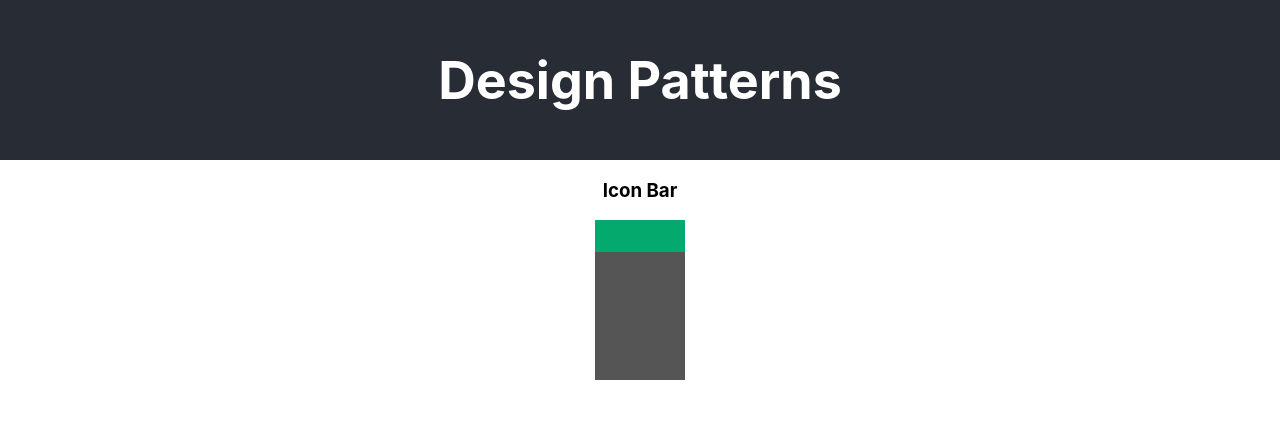
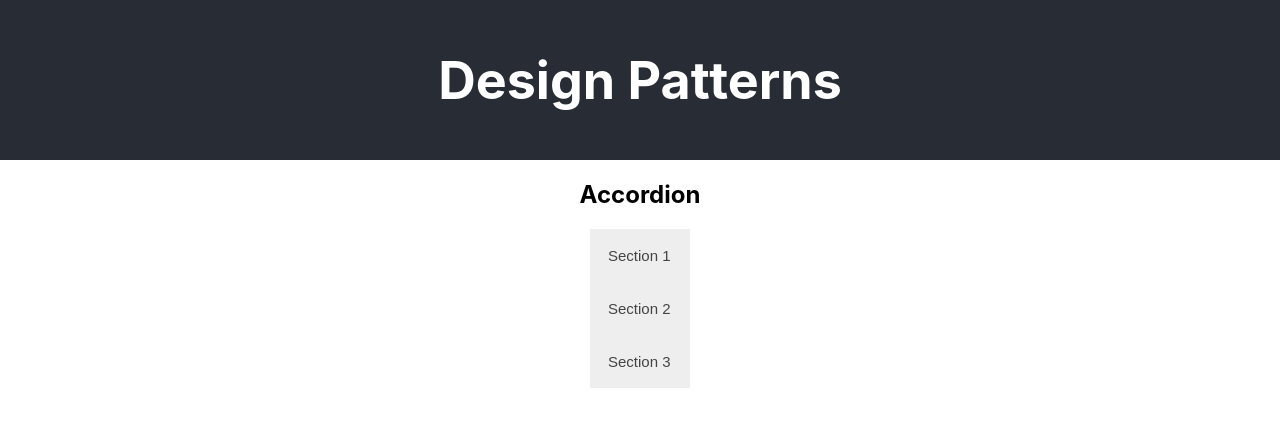
Before and after one commit to hygtfrde/design_patterns, a React (Create React App) app: page / in a window 1280 px wide. Shown: the top 426 px of the page. Built offline with nearby package versions, Linux system fonts and the light colour scheme.

Commit message:
accordion component started

```diff
--- a/src/App.tsx
+++ b/src/App.tsx
@@ -1,7 +1,7 @@
 import React from 'react';
 import './App.css';
 
-import IconBar from './Design_Patterns/Menus/IconBar/IconBar';
+import IconBar from './Design_Patterns/Menus/Accordion/Accordion';
 
 function App() {
   return (
--- /dev/null
+++ b/src/Design_Patterns/Menus/Accordion/Accordion.tsx
@@ -0,0 +1,38 @@
+import React from "react";
+import { useRef } from "react";
+import './accordion_styles.css';
+
+const Accordion = () => {
+    const elementRef = useRef<any>(null);
+    const clickHandler = () => {
+        if (elementRef.current && !elementRef.current.nextElementSibling.style.display) {
+            elementRef.current.nextElementSibling.style.display = 'block';
+        }
+        else if (elementRef.current && elementRef.current.nextElementSibling.style.display == 'block') {
+            elementRef.current.nextElementSibling.style.display = '';
+        }
+    }
+
+    return (
+        <div className="accordion-container">
+            <h2>Accordion</h2>
+
+            <button className="accordion" onClick={clickHandler} ref={elementRef}>Section 1</button>
+            <div className="panel">
+                <p>CONTENT 1</p>
+            </div>
+
+            <button className="accordion" onClick={clickHandler} ref={elementRef}>Section 2</button>
+            <div className="panel">
+                <p>CONTENT 2</p>
+            </div>
+
+            <button className="accordion" onClick={clickHandler} ref={elementRef}>Section 3</button>
+            <div className="panel">
+                <p>CONTENT 3</p>
+            </div>
+        </div>
+    )
+};
+
+export default Accordion;
--- /dev/null
+++ b/src/Design_Patterns/Menus/Accordion/accordion_styles.css
@@ -0,0 +1,28 @@
+.accordion-container {
+    display: flex;
+    flex-direction: column;
+    align-items: center;
+}
+.accordion {
+    background-color: #eee;
+    color: #444;
+    cursor: pointer;
+    padding: 18px;
+    width: 100px;
+    border: none;
+    text-align: left;
+    outline: none;
+    font-size: 15px;
+    transition: 0.4s;
+  }
+
+  .active, .accordion:hover {
+    background-color: #ccc;
+  }
+
+  .panel {
+    padding: 0 18px;
+    display: none;
+    background-color: white;
+    overflow: hidden;
+  }
```
Also changed, not shown: 1 other file (tests, documents, lock files or other folders).
